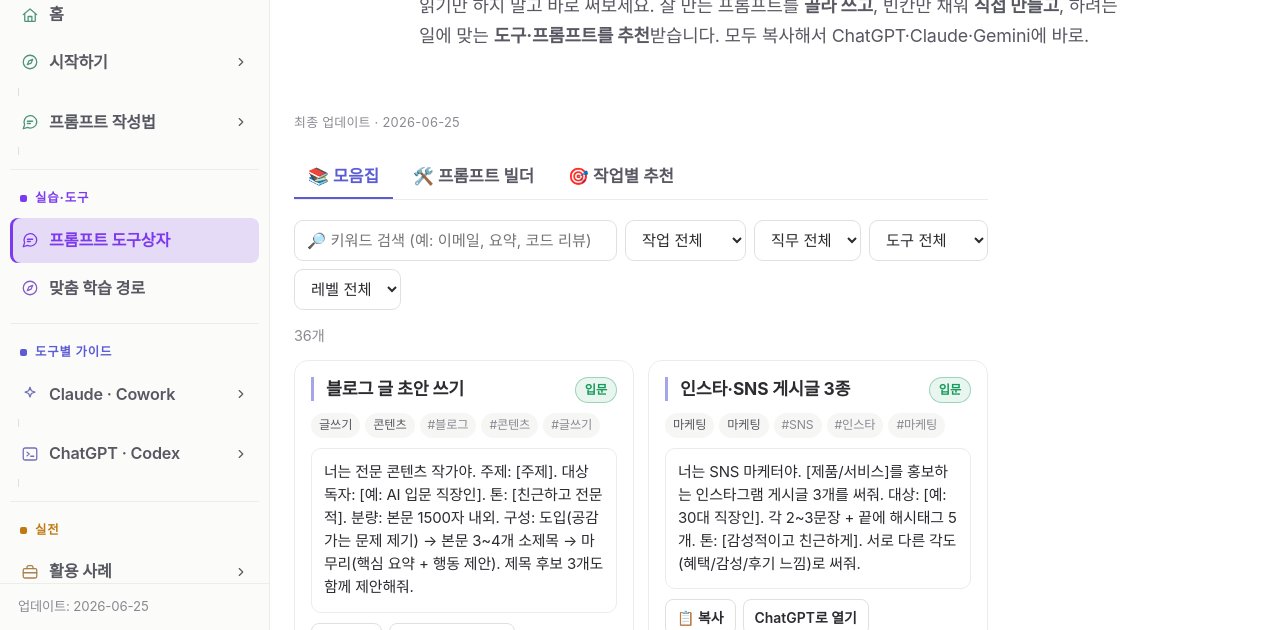
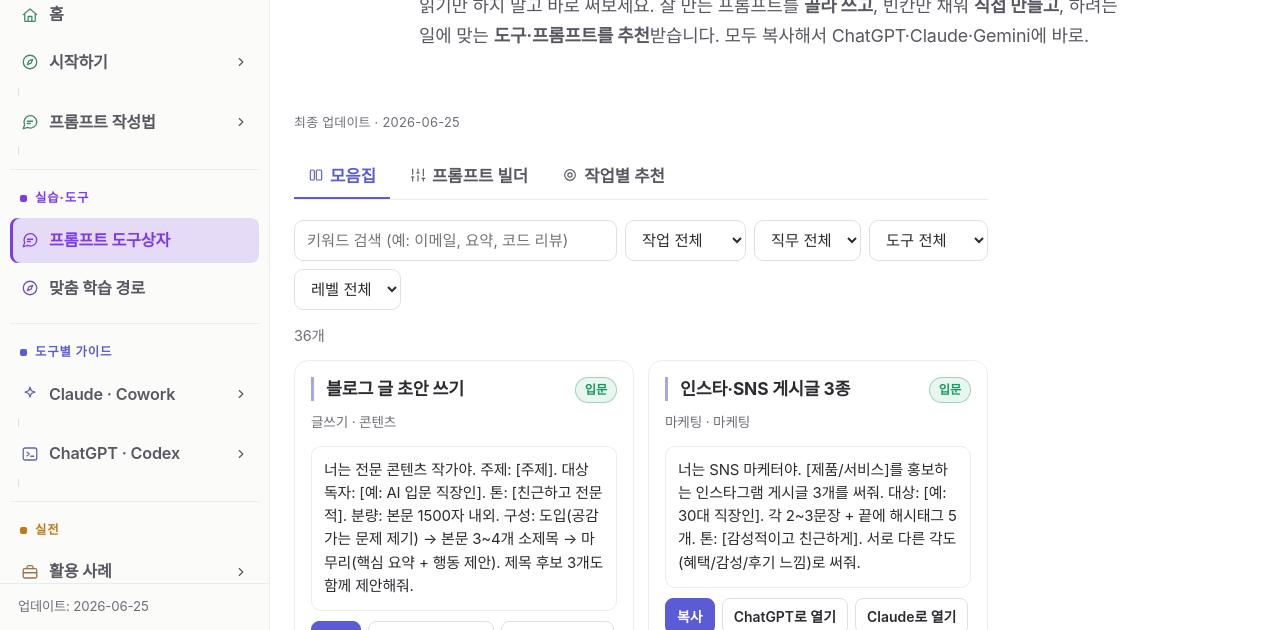
Before and after one commit to shanks-blip/ai-guide, a plain HTML site: page prompts.html in a window 1280 px wide. Shown: the part 170-800 px from the top of the page. Drawn offline with Linux system fonts and the light colour scheme; a web font is replaced by a local one.

Commit message:
데일리 업데이트: 2026-06-25

```diff
--- a/404.html
+++ b/404.html
@@ -5,7 +5,7 @@
   <meta name="viewport" content="width=device-width, initial-scale=1.0" />
   <title>페이지를 찾을 수 없어요 (404) | AI 활용 가이드</title>
   <meta name="description" content="요청하신 페이지를 찾을 수 없습니다." />
-  <link rel="stylesheet" href="assets/css/style.css?v=20260625060937" />
+  <link rel="stylesheet" href="assets/css/style.css?v=20260625065701" />
 </head>
 <body data-page="">
 
@@ -22,7 +22,7 @@
     </div>
   </section>
 
-  <script src="data/updates.js?v=20260625060937"></script>
-  <script src="assets/js/main.js?v=20260625060937"></script>
+  <script src="data/updates.js?v=20260625065701"></script>
+  <script src="assets/js/main.js?v=20260625065701"></script>
 </body>
 </html>
--- a/assets/css/style.css
+++ b/assets/css/style.css
@@ -18,7 +18,7 @@
 
   --text: #2b2b30;
   --text-soft: #585862;
-  --text-muted: #8a8a93;
+  --text-muted: #6e6e78;
 
   --ok: #149a5a;
   --warn: #b9770c;
@@ -46,7 +46,7 @@
   --border-strong: #3a3a44;
   --text: #ececf1;
   --text-soft: #b6b6c2;
-  --text-muted: #85858f;
+  --text-muted: #9b9ba6;
   --shadow: 0 1px 2px rgba(0,0,0,.4);
   --shadow-lg: 0 10px 34px rgba(0,0,0,.5);
 }
@@ -116,7 +116,6 @@ code, kbd, pre { font-family: var(--mono); }
 .hero h1 { font-size: clamp(1.7rem, 3.2vw, 2.3rem); line-height: 1.2; margin: 0 0 12px; font-weight: 820; letter-spacing: -0.025em; }
 .hero .lead { font-size: 1.05rem; color: var(--text-soft); max-width: var(--readw); margin: 0 0 18px; }
 .gradient-text { color: var(--accent); background: linear-gradient(95deg, var(--accent), #2bd6c6 92%); -webkit-background-clip: text; background-clip: text; -webkit-text-fill-color: transparent; }
-.levelbar { display: none !important; }
 
 /* ---------- Doc layout (content + right toc) ---------- */
 section.block { padding: 12px 0 64px; }
@@ -1163,3 +1162,12 @@ kbd { background: var(--surface-2); border: 1px solid var(--border-strong); bord
 .gm-cta{display:block;margin-top:16px;padding:14px;text-align:center;background:var(--accent-soft);color:var(--accent);border-radius:12px;text-decoration:none;font-weight:600}
 .gm-cta:hover{background:var(--accent);color:#fff}
 @media(max-width:560px){.lib-grid{grid-template-columns:1fr}}
+
+
+/* 도구상자 마감: 카드 위계 · 아이콘 · primary */
+.pcard-meta{font-size:.8rem;color:var(--text-muted);margin:-2px 0 2px}
+.tb-tab{display:inline-flex;align-items:center}
+.tb-ico{width:16px;height:16px;vertical-align:-3px;margin-right:6px;flex:none}
+.tb-btn.primary{background:var(--accent);color:#fff;border-color:var(--accent)}
+.tb-btn.primary:hover{filter:brightness(1.07);color:#fff;border-color:var(--accent)}
+.pcard-rel{margin-top:2px}
--- a/prompts.html
+++ b/prompts.html
@@ -5,7 +5,7 @@
 <meta name="viewport" content="width=device-width, initial-scale=1.0" />
 <title>프롬프트 도구상자 — 모음집·빌더·작업별 추천 | AI 활용 가이드</title>
 <meta name="description" content="바로 쓰는 AI 프롬프트 모음집, 빈칸만 채우는 프롬프트 빌더, 작업에 맞는 도구·프롬프트 추천. 복사해서 ChatGPT·Claude·Gemini에 바로 쓰세요." />
-<link rel="stylesheet" href="assets/css/style.css?v=20260625060937" />
+<link rel="stylesheet" href="assets/css/style.css?v=20260625065701" />
 <link rel="canonical" href="https://ai-guide.adcj.workers.dev/prompts.html" />
 <meta property="og:type" content="website" />
 <meta property="og:site_name" content="AI 활용 가이드" />
@@ -35,15 +35,15 @@
     <div class="container narrow content">
 
       <div class="tb-tabs" role="tablist">
-        <button class="tb-tab active" data-tab="library">📚 모음집</button>
-        <button class="tb-tab" data-tab="builder">🛠️ 프롬프트 빌더</button>
-        <button class="tb-tab" data-tab="recommend">🎯 작업별 추천</button>
+        <button class="tb-tab active" data-tab="library"><svg class="tb-ico" viewBox="0 0 24 24" fill="none" stroke="currentColor" stroke-width="1.7" stroke-linecap="round" stroke-linejoin="round"><rect x="3.5" y="4.5" width="6" height="15" rx="1.5"/><rect x="12.5" y="4.5" width="8" height="15" rx="1.5"/></svg>모음집</button>
+        <button class="tb-tab" data-tab="builder"><svg class="tb-ico" viewBox="0 0 24 24" fill="none" stroke="currentColor" stroke-width="1.7" stroke-linecap="round" stroke-linejoin="round"><path d="M4 21v-6M4 11V3M12 21v-8M12 9V3M20 21v-4M20 13V3"/><path d="M2 15h4M10 9h4M18 17h4"/></svg>프롬프트 빌더</button>
+        <button class="tb-tab" data-tab="recommend"><svg class="tb-ico" viewBox="0 0 24 24" fill="none" stroke="currentColor" stroke-width="1.7" stroke-linecap="round" stroke-linejoin="round"><circle cx="12" cy="12" r="8"/><circle cx="12" cy="12" r="3.2"/></svg>작업별 추천</button>
       </div>
 
       <!-- ⑥ 모음집 -->
       <div class="tb-panel" id="tb-library">
         <div class="tb-filters">
-          <input type="search" id="lib-search" placeholder="🔎 키워드 검색 (예: 이메일, 요약, 코드 리뷰)" autocomplete="off" />
+          <input type="search" id="lib-search" placeholder="키워드 검색 (예: 이메일, 요약, 코드 리뷰)" autocomplete="off" />
           <select id="lib-task" aria-label="작업 유형"><option value="">작업 전체</option></select>
           <select id="lib-role" aria-label="직무"><option value="">직무 전체</option></select>
           <select id="lib-tool" aria-label="도구"><option value="">도구 전체</option></select>
@@ -71,7 +71,7 @@
           <div class="pcard-head"><h3>완성된 프롬프트</h3></div>
           <pre class="pcard-prompt js-prompt-text" id="b-output">위 빈칸을 채우면 여기에 완성된 프롬프트가 나타납니다.</pre>
           <div class="pcard-actions">
-            <button class="tb-btn" data-copy type="button">📋 복사</button>
+            <button class="tb-btn primary" data-copy type="button">복사</button>
             <button class="tb-btn" data-open data-tool="chatgpt" type="button">ChatGPT로 열기</button>
             <button class="tb-btn" data-open data-tool="claude" type="button">Claude로 열기</button>
             <button class="tb-btn" data-open data-tool="gemini" type="button">Gemini로 열기</button>
@@ -94,8 +94,8 @@
 
   <div class="tb-toast" id="tb-toast" role="status" aria-live="polite"></div>
 
-  <script src="data/updates.js?v=20260625060937"></script>
-  <script src="assets/js/main.js?v=20260625060937"></script>
+  <script src="data/updates.js?v=20260625065701"></script>
+  <script src="assets/js/main.js?v=20260625065701"></script>
   <script>
   (function () {
     var TOOLS = {
@@ -149,15 +149,13 @@
         .map(function (t) { return '<button class="tb-btn" data-open data-tool="' + t + '" type="button">' + TOOLS[t].name + '로 열기</button>'; }).join("");
     }
     function card(p) {
-      var tags = '<span class="pc-t">' + esc(p.task) + '</span><span class="pc-t">' + esc(p.role) + '</span>' +
-        (p.tags || []).slice(0, 3).map(function (x) { return '<span class="pc-t pc-t-d">#' + esc(x) + '</span>'; }).join("");
       return '<article class="pcard" data-host>' +
         '<div class="pcard-head"><h3>' + esc(p.t) + '</h3><span class="badge ' + (LEVELCLS[p.level] || "") + '">' + esc(p.level) + '</span></div>' +
-        '<div class="pcard-tags">' + tags + '</div>' +
+        '<div class="pcard-meta">' + esc(p.task) + ' · ' + esc(p.role) + '</div>' +
         '<pre class="pcard-prompt js-prompt-text">' + esc(p.p) + '</pre>' +
-        '<div class="pcard-actions"><button class="tb-btn" data-copy type="button">📋 복사</button>' + toolBtns(p.tools) + '</div>' +
-        (p.tip ? '<div class="pcard-tip">💡 ' + esc(p.tip) + '</div>' : '') +
-        (p.rel ? '<a class="pcard-rel" href="' + esc(p.rel.href) + '">📖 ' + esc(p.rel.label) + '</a>' : '') +
+        '<div class="pcard-actions"><button class="tb-btn primary" data-copy type="button">복사</button>' + toolBtns(p.tools) + '</div>' +
+        (p.tip ? '<div class="pcard-tip">' + esc(p.tip) + '</div>' : '') +
+        (p.rel ? '<a class="pcard-rel" href="' + esc(p.rel.href) + '">' + esc(p.rel.label) + ' →</a>' : '') +
         '</article>';
     }
 
```
Also changed, not shown: advanced.html (+4 -9 lines), chatgpt.html (+3 -8 lines), claude.html (+3 -8 lines), dev.html (+1 -1 lines), glossary.html (+1 -1 lines), guide-me.html (+5 -5 lines), index.html (+3 -3 lines), privacy.html (+3 -3 lines), prompting.html (+3 -8 lines), start.html (+3 -8 lines), terms.html (+3 -3 lines), updates.html (+3 -3 lines), usecases.html (+3 -3 lines).
